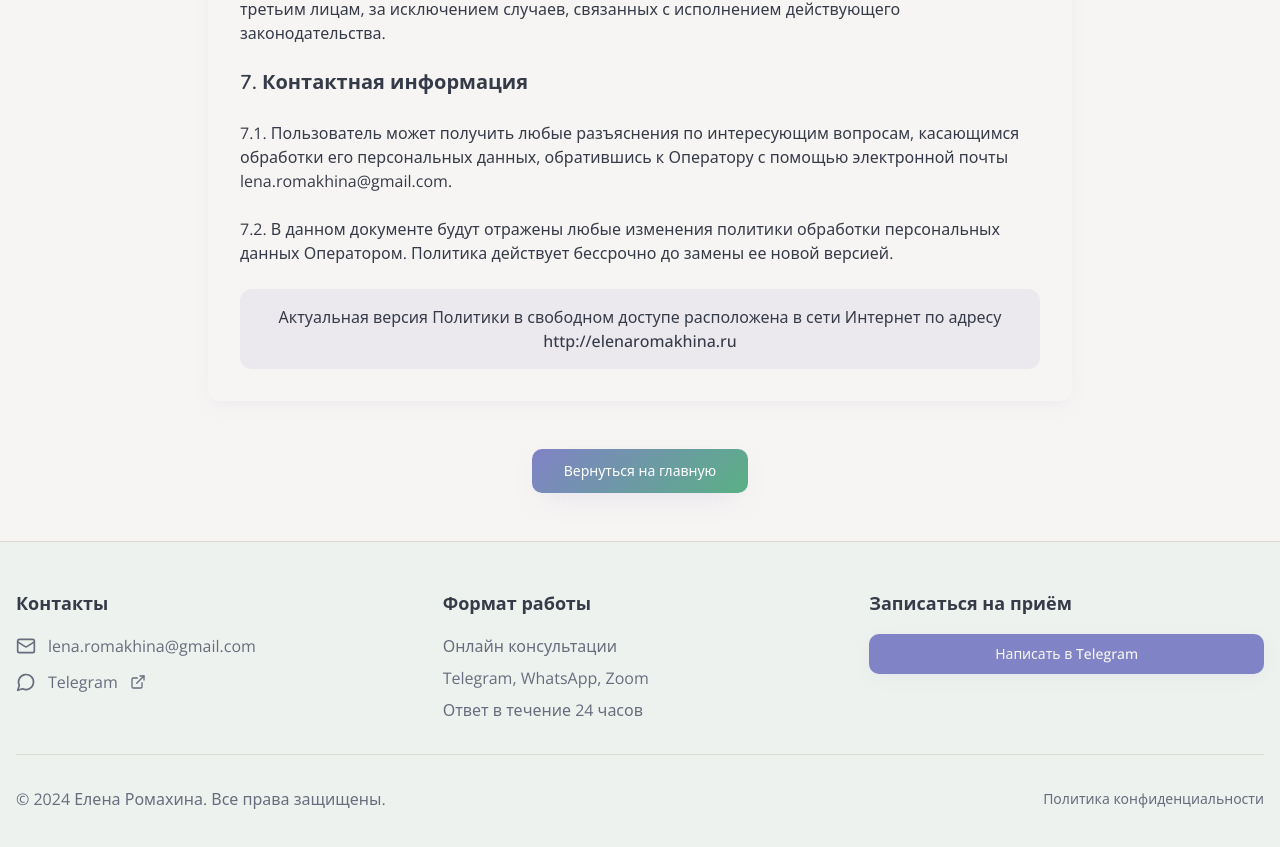
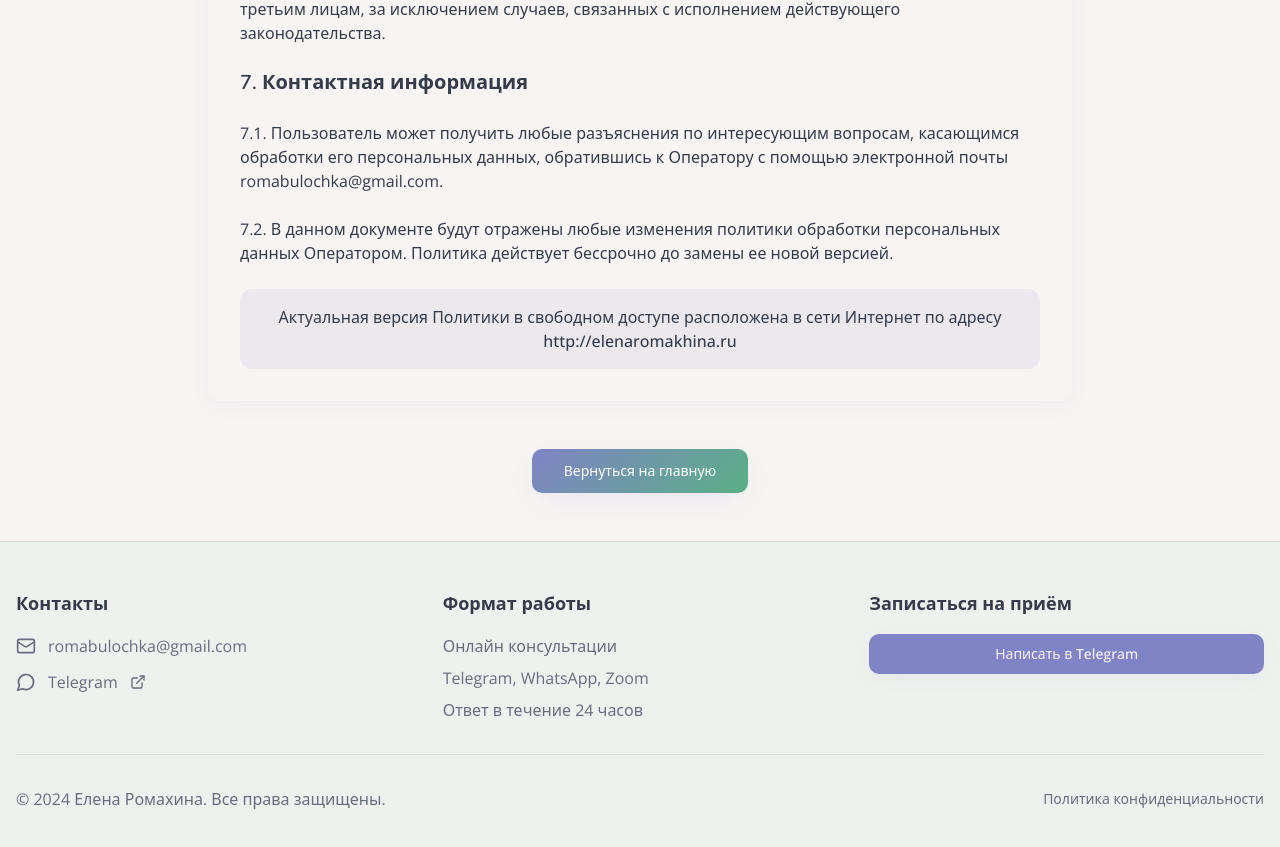
Before and after one commit to pdobryak/pdobryak.github.io, a React (Vite) app: page /privacy in a window 1280 px wide. Shown: the part 1980-2827 px from the top of the page. Built offline with nearby package versions, Linux system fonts and the light colour scheme; the HTML template or start-up script is replaced by a standard one.

Commit message:
Update email address

```diff
--- a/src/components/Footer.tsx
+++ b/src/components/Footer.tsx
@@ -13,11 +13,11 @@ const Footer = () => {
             </h3>
             <div className="space-y-3">
               <a
-                href="mailto:lena.romakhina@gmail.com"
+                href="mailto:romabulochka@gmail.com"
                 className="flex items-center space-x-3 text-muted-foreground hover:text-primary transition-colors"
               >
                 <Mail className="w-5 h-5" />
-                <span>lena.romakhina@gmail.com</span>
+                <span>romabulochka@gmail.com</span>
               </a>
               <a
                 href="https://t.me/romabulochka"
--- a/src/pages/Privacy.tsx
+++ b/src/pages/Privacy.tsx
@@ -73,7 +73,7 @@ const Privacy = () => {
             <p>6.2. Персональные данные Пользователя никогда, ни при каких условиях не будут переданы третьим лицам, за исключением случаев, связанных с исполнением действующего законодательства.</p>
 
             <h3 className="text-xl font-heading font-semibold">7. Контактная информация</h3>
-            <p>7.1. Пользователь может получить любые разъяснения по интересующим вопросам, касающимся обработки его персональных данных, обратившись к Оператору с помощью электронной почты lena.romakhina@gmail.com.</p>
+            <p>7.1. Пользователь может получить любые разъяснения по интересующим вопросам, касающимся обработки его персональных данных, обратившись к Оператору с помощью электронной почты romabulochka@gmail.com.</p>
             <p>7.2. В данном документе будут отражены любые изменения политики обработки персональных данных Оператором. Политика действует бессрочно до замены ее новой версией.</p>
 
             <div className="mt-8 p-4 bg-primary/10 rounded-lg">
```
